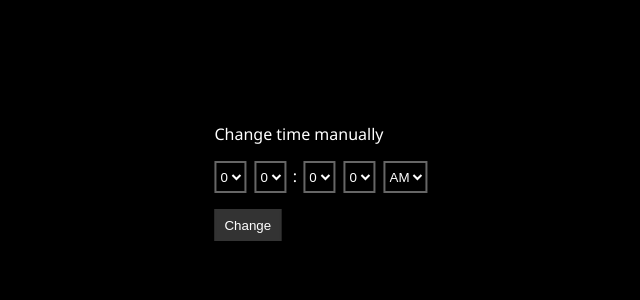
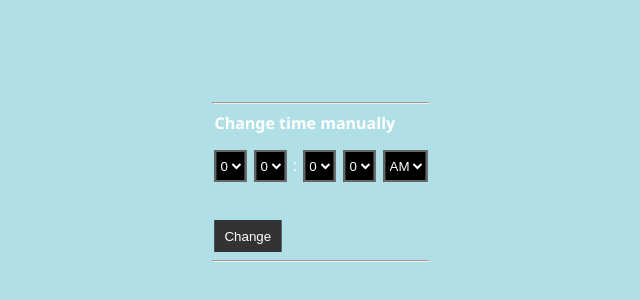
Before and after one commit to GaurPeeyush/change-time-manually, a plain HTML site: page index.html in a window 1280 px wide. Shown: the part 218-518 px from the top of the page, without its empty margins (319-959 px from the left). Drawn offline with Linux system fonts and the light colour scheme.

Commit message:
Update index.html
New UI changes introduced to index.html

```diff
--- a/index.html
+++ b/index.html
@@ -7,9 +7,10 @@
         <title>Change time manually (Bad UI)</title>
         <link rel="stylesheet" href="style.css">
     </head>
-    <body>
+    <body style="background-color:powderblue;">
         <div class="root">
-            <p>Change time manually</p>
+        <hr>
+            <p><b>Change time manually</b></p>
             <select>
                 <option>0</option>
                 <option>1</option>
@@ -64,7 +65,9 @@
                 <option>PM</option>
             </select>
             <br>
+            <br>
             <button>Change</button>
+            <hr>
         </div>
     </body>
 </html>
```
